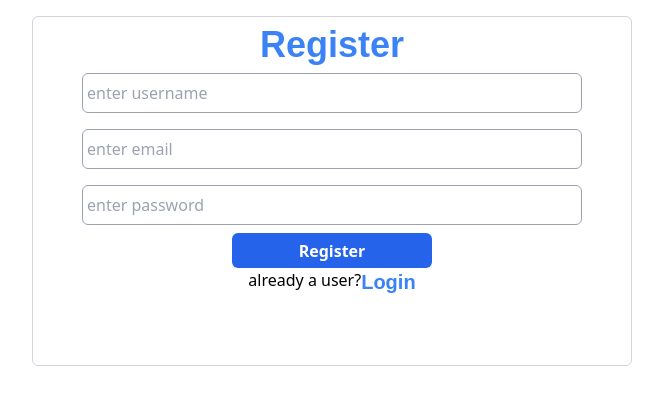
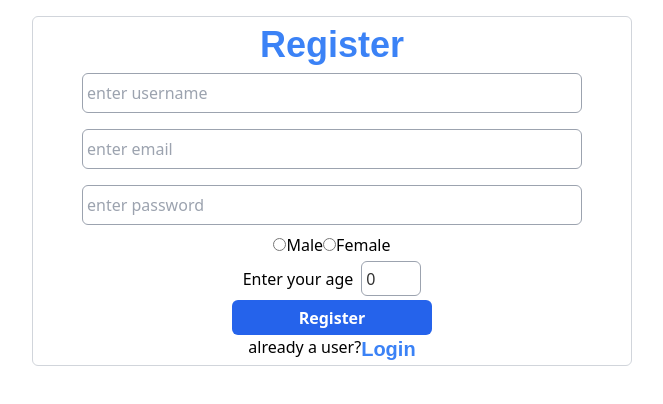
Before and after one commit to Prajjwal98Dubey/Only-Friends, a React (Vite) app in the folder client/: page /register in a window 1280 px wide. Shown: the top 404 px of the page, without its empty margins (308-971 px from the left). Built offline with nearby package versions, Linux system fonts and the light colour scheme; a web font is replaced by a local one.

Commit message:
adding user_details through user registeration.

```diff
--- a/client/src/components/Register.jsx
+++ b/client/src/components/Register.jsx
@@ -6,6 +6,8 @@ const Register = () => {
   const [username, setUserName] = useState("");
   const [email, setEmail] = useState("");
   const [password, setPassword] = useState("");
+  const [gender, setGender] = useState("");
+  const [age, setAge] = useState(0);
   const navigate = useNavigate();
   const handleRegisterUser = async () => {
     await fetch(REGISTER_USER, {
@@ -17,8 +19,10 @@ const Register = () => {
         userName: username,
         email,
         password,
+        gender,
+        age,
       }),
-      credentials:'include'
+      credentials: "include",
     })
       .then((res) => res.json())
       .then((data) => {
@@ -71,6 +75,37 @@ const Register = () => {
             />
           </div>
           <div className="flex justify-center items-center">
+            <form>
+              <input
+                type="radio"
+                id="male"
+                name="gender"
+                value="M"
+                onChange={(e) => setGender(e.target.value)}
+              />
+              <label htmlFor="male">Male</label>
+              <input
+                type="radio"
+                id="female"
+                name="gender"
+                value="F"
+                onChange={(e) => setGender(e.target.value)}
+              />
+              <label htmlFor="female">Female</label>
+            </form>
+          </div>
+          <div className="flex justify-center">
+            <span className="m-1 flex justify-center items-center">
+              Enter your age
+            </span>
+            <input
+              type="number"
+              className="w-[60px] h-[35px] rounded-md border border-gray-400 m-1 p-1 text-[#313131]"
+              value={age}
+              onChange={(e) => setAge(e.target.value)}
+            />
+          </div>
+          <div className="flex justify-center items-center">
             <button
               onClick={handleRegisterUser}
               className="w-[200px] h-[35px] rounded-md bg-blue-600 hover:bg-blue-500 cursor-pointer text-white font-bold"
```
Also changed, not shown: 1 other file (tests, documents, lock files or other folders).
